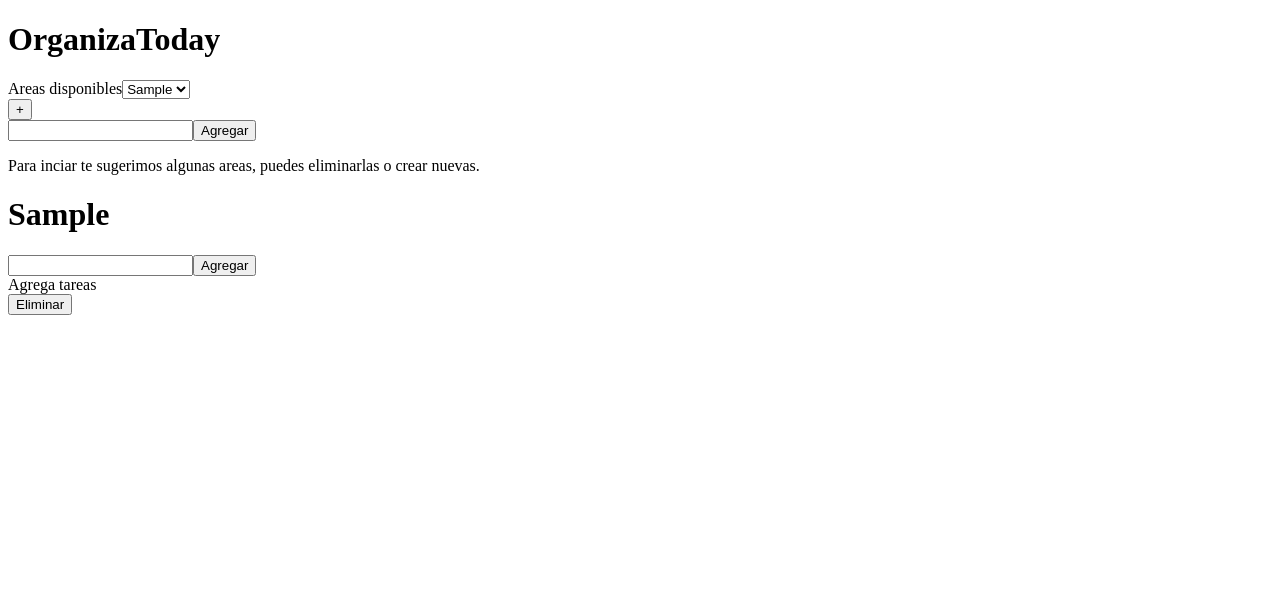
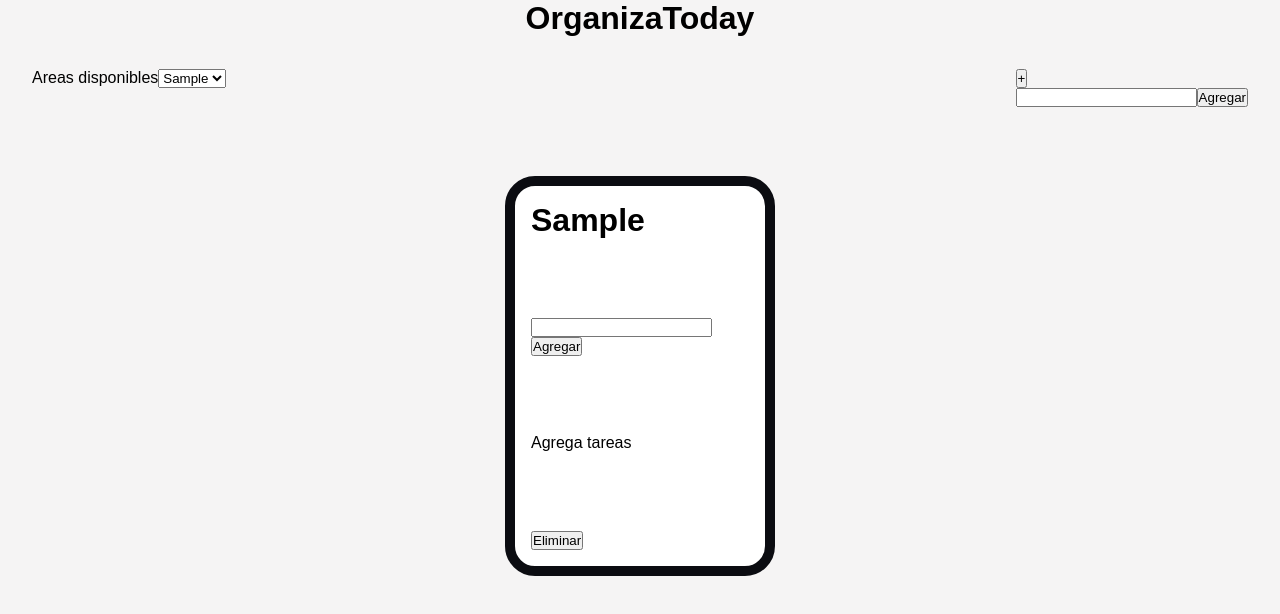
Before and after one commit to frankcodev/organizatoday, a React (Create React App) app: page / in a window 1280 px wide. Both pictures are taken after typing "Sample" into the empty fields and a click on the button "Agregar". Shown: the top 614 px of the page. Built offline with nearby package versions, Linux system fonts and the light colour scheme.

Commit message:
Agregar estilos básicos de posicionamiento y fuentes

```diff
--- a/src/App.js
+++ b/src/App.js
@@ -1,4 +1,4 @@
-import React, { useState, useEffect } from 'react';
+import React, { useState, useEffect, Fragment } from 'react';
 import AreaForm from './components/AreaForm';
 import AreaTarget from './components/AreaTarget';
 
@@ -48,9 +48,13 @@ function App() {
  }
 
   return (
-    <div className="App">
-      <h1>OrganizaToday</h1>
-      {areas.length > 0 ?
+    <div className="App full">
+      <div className="titulo width f2">
+        <h1>OrganizaToday</h1>
+      </div>
+
+     <div className="f4 p2">
+     {areas.length > 0 ?
       <div className="areasDisponibles">
         <span>Areas disponibles</span>
         <select>
@@ -59,19 +63,26 @@ function App() {
           ))}
         </select>
       </div>
-      :<span>Comienza agregando areas..</span>}
-      <button onClick={handleOpenFormArea}>+</button>
-      <AreaForm handleCreateArea = {handleCreateArea}/>
-      <p>Para inciar te sugerimos algunas areas, puedes eliminarlas o crear nuevas.</p>
+      :
+      <span>Comienza agregando areas..</span>
+      }
+      <div className="agregarAreas">
+        <button onClick={handleOpenFormArea}>+</button>
+        <AreaForm handleCreateArea = {handleCreateArea}/>
+      </div>
+     </div>
+      {/* <p>Para inciar te sugerimos algunas areas, puedes eliminarlas o crear nuevas.</p> */}
+      <div className="contentAreas wrap full f2 p2">
       {areas.length === 0 ?
       <span>No hay areas disponibles</span>
       :
-      <div className="row">
-        {areas.map(area =>(
+        <Fragment>
+          {areas.map(area =>(
           <AreaTarget key={area.id} area = {area} handleDeleteArea = {handleDeleteArea} tareas = {tareas} setTareas={setTareas}/>
         ))}
+        </Fragment>
+    }
       </div>
-    }
     </div>
   );
 }
--- a/src/components/AreaTarget.js
+++ b/src/components/AreaTarget.js
@@ -17,7 +17,7 @@ const AreaTarget = ({area, handleDeleteArea, tareas, setTareas}) => {
     }
 
     return (
-        <div className="targetPhone">
+        <div className="targetPhone f4 column">
             <div className = "targetHeader">
                  <h1>{area.name}</h1>
             </div>
--- a/src/index.css
+++ b/src/index.css
@@ -0,0 +1,49 @@
+*{font-family: Arial, Helvetica, sans-serif; padding: 0; margin: 0;}
+html{box-sizing: border-box;}
+body{overflow-x: hidden;}
+body, html{
+    width: 100%;
+    height: 100%;
+    background-color: #f5f4f4;
+}
+*,*::before,*::after {box-sizing: inherit;}
+
+/*Clases flexbox */
+.f, .column, .wrap, .nowrap, .f4{display: flex;}
+.column{flex-direction: column;}
+.wrap{flex-wrap: wrap;}.nowrap{flex-wrap: nowrap;}
+
+.f1, .f1x, .f1x2x, .f1x2y, .f1x3x .f1x3y{justify-content: flex-start;display: flex;}
+.f1, .f1y, .f1y2x, .f1y2y, .f1y3x .f1y3y{align-items: flex-start;display: flex;}
+
+.f2, .f2x, .f1x2x, .f1y2x, .f2x3x, .f2x3y{justify-content: center;display: flex;}
+.f2, .f2y, .f1x2y, .f1y2y, .f2y3x, .f2y3y{align-items: center;display: flex;}
+
+.f3, .f3x, .f1x3x, .f2x3x, .f1y3x, .f2y3x {justify-content: flex-end;display: flex;}
+.f3, .f3y, .f1x3y, .f2x3y, .f1y3y, .f2y3y{align-items: flex-end;display: flex;}
+
+.f4{justify-content: space-between;}
+.width, .full {width: 100% !important;}
+.height, .full{height: 100% !important;}
+
+/*PADDINGS O RELLENOS*/
+.p1, .p1y, .p1t{padding-top: 1em;} .p1, .p1y, .p1y {padding-bottom: 1em;}
+.p1, .p1x, .p1l {padding-left: 1em;} .p1, .p1x, .p1r {padding-right: 1em;}
+.p2, .p2y, .p2t{padding-top: 2em;} .p2, .p2y, .p2y {padding-bottom: 2em;}
+.p2, .p2x, .p2l {padding-left: 2em;} .p2, .p2x, .p2r {padding-right: 2em;}
+
+/*MÁRGENES*/
+.m1, .m1y, .m1t{margin-top: 0.3em;} .m1, .m1y, .m1y {margin-bottom: 0.3em;}
+.m1, .m1x, .m1l {margin-left: 0.3em;} .m1, .m1x, .m1r {margin-right: 0.3em;}
+.m2, .m2y, .m2t{margin-top: 0.8em;} .m2, .m2y, .m2y {margin-bottom: 0.8em;}
+.m2, .m2x, .m2l {margin-left: 0.8em;} .m2, .m2x, .m2r {margin-right: 0.8em;}
+
+.targetPhone{
+    background-color: rgb(255, 255, 255);
+    margin: 5px 10px;
+    padding: 16px;
+    height: 400px;
+    width: 270px;
+    border-radius: 30px;
+    border: 10px solid #0b0c11;
+}
```
